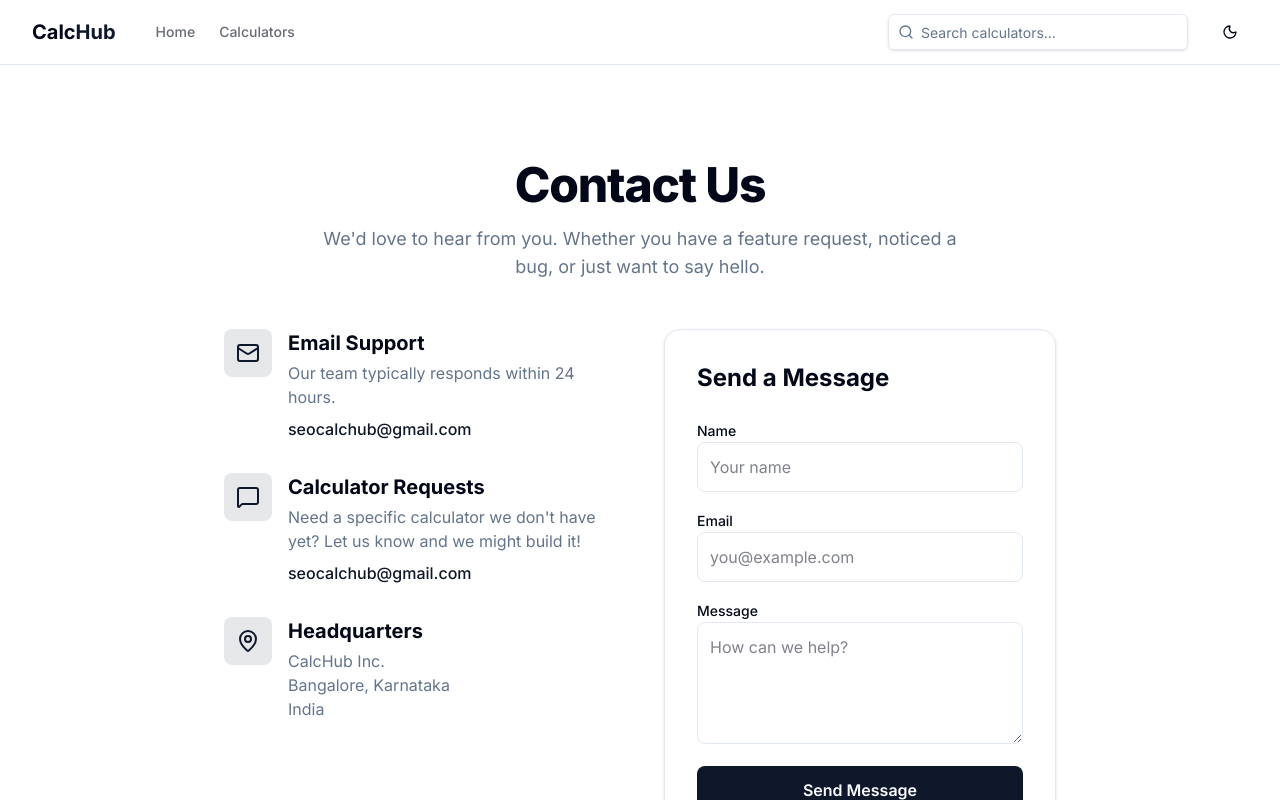
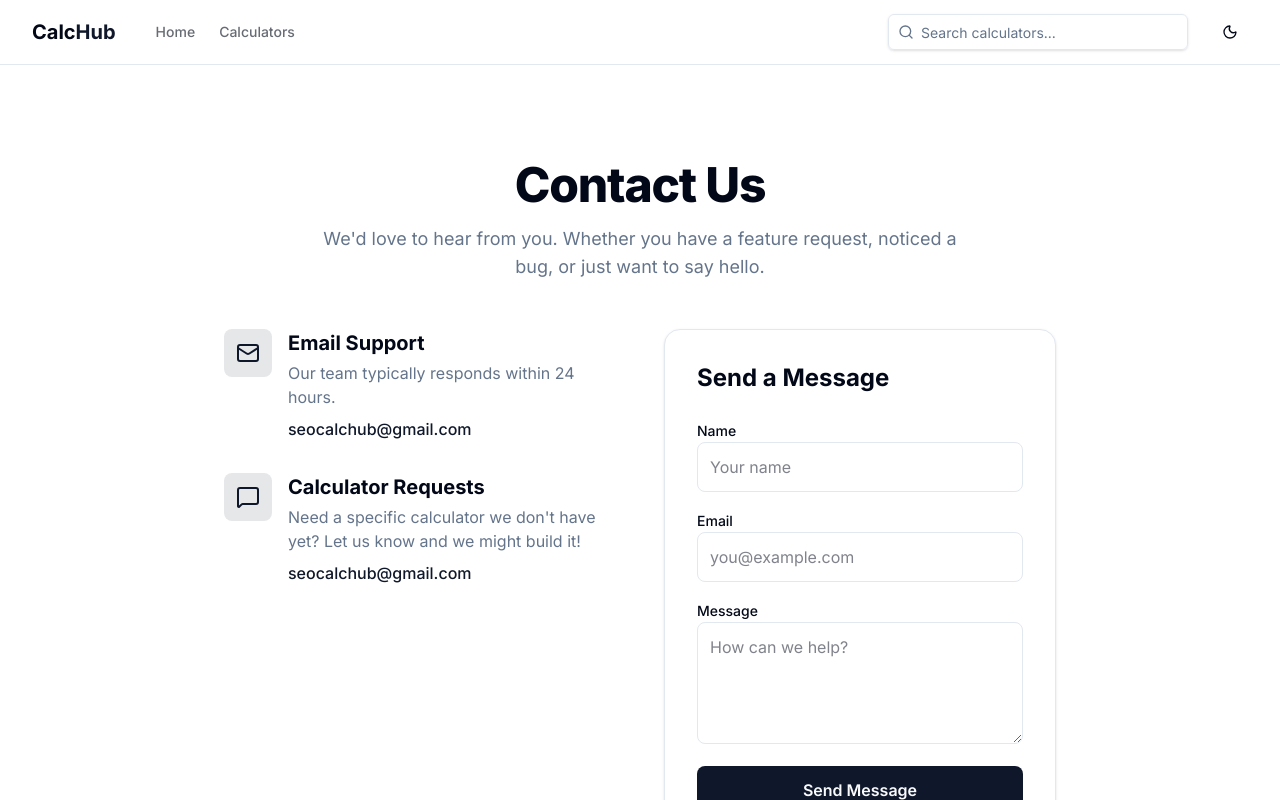
Before and after one commit to iambhagat92/seo-calculator, a Next.js app: page /contact in a window 1280 px wide. Shown: the top 800 px of the page. Built offline with nearby package versions, Linux system fonts and the light colour scheme.

Commit message:
style: remove headquarters section from contact page

```diff
--- a/src/app/contact/page.tsx
+++ b/src/app/contact/page.tsx
@@ -43,20 +43,6 @@ export default function ContactPage() {
                             </a>
                         </div>
                     </div>
-
-                    <div className="flex items-start gap-4">
-                        <div className="p-3 bg-primary/10 rounded-lg text-primary">
-                            <MapPin className="w-6 h-6" />
-                        </div>
-                        <div>
-                            <h3 className="text-xl font-bold">Headquarters</h3>
-                            <p className="text-muted-foreground mt-1">
-                                CalcHub Inc.<br />
-                                Bangalore, Karnataka<br />
-                                India
-                            </p>
-                        </div>
-                    </div>
                 </div>
 
                 <div className="bg-card border rounded-2xl p-8 shadow-sm">
```
